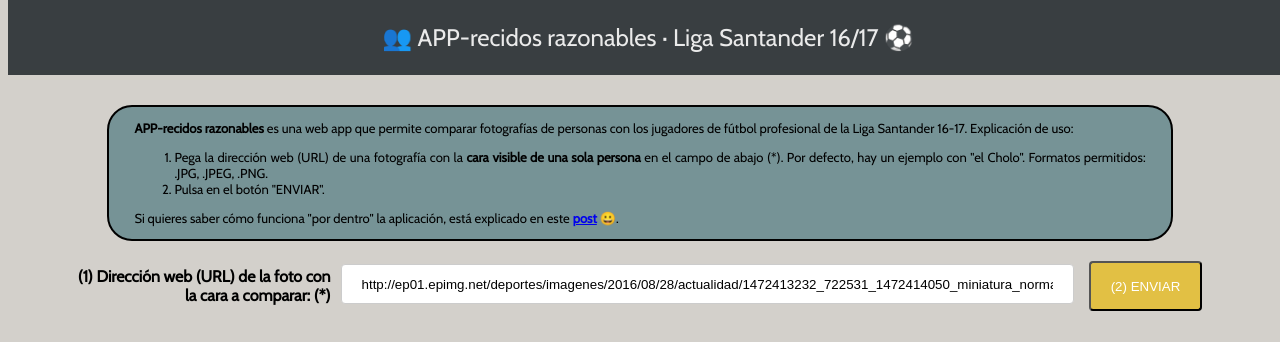
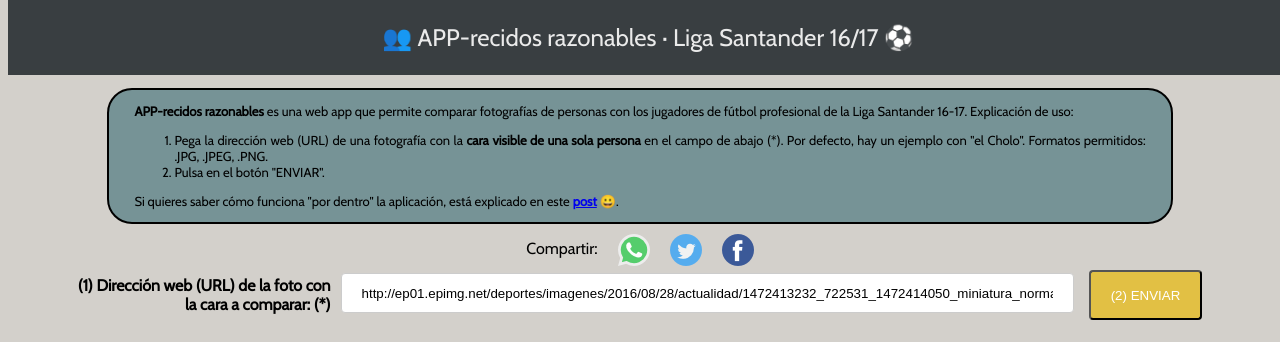
Before and after one commit to Xatpy/APPrecidos-razonables-liga-santander, a plain HTML site: page index.html in a window 1280 px wide. Shown: the top 342 px of the page. Drawn offline with nearby package versions, Linux system fonts and the light colour scheme.

Commit message:
Adding share section

```diff
--- a/index.html
+++ b/index.html
@@ -5,7 +5,7 @@
 	<title>APP-recidos razonables liga Santander 16/17</title>
 	<link href="https://fonts.googleapis.com/css?family=Cabin" rel="stylesheet">
 	<meta name="viewport" content="width=device-width, initial-scale=1">
-	<link rel="icon" type="image/png" href="icon.png" />
+	<link rel="icon" type="image/png" href="images/icon.png" />
 
 	<link rel="stylesheet" type="text/css" href="styles.css">
 </head>
@@ -24,6 +24,14 @@
 			</p>
 		</div>
 	</div>
+
+	<div id="share" class="container">
+		<span id="labelCompartir">Compartir:</span>
+		<a href="whatsapp://send?text=https://xatpy.github.io/APPrecidos-razonables-liga-santander/" data-action="share/whatsapp/share"><img border="0" src="images/logoWhatsapp.png" width="64px" height="64px" class="logo"></a>
+		<a href="whatsapp://send?text=https://xatpy.github.io/APPrecidos-razonables-liga-santander/" data-action="share/whatsapp/share"><img border="0" src="images/logoTwitter.png" width="64px" height="64px" class="logo"></a>
+		<a href="whatsapp://send?text=https://xatpy.github.io/APPrecidos-razonables-liga-santander/" data-action="share/whatsapp/share"><img border="0" src="images/logoFacebook.png" width="64px" height="64px" class="logo"></a>
+	</div>
+
 	<div class="container">
 		<form id="formURL">
 			<h4 id="labelURL">(1) Dirección web (URL) de la foto con la cara a comparar: (*)</h4>
@@ -45,7 +53,7 @@
 			<div class="container" id="resultsDiv">
 				<div class="result" id="compareImg">
 					<img id="imgCompare"></img>
-					<h3 id="labelImageCompared">Imagen comparada</h3>
+					<h3 class="resultText" id="labelImageCompared">Imagen comparada</h3>
 				</div>
 				<div class="result" id="result0">
 					<img id="resultPhoto0"></img>
--- a/styles.css
+++ b/styles.css
@@ -62,7 +62,7 @@ button:disabled {
 
 #divDescription {
     position: relative;
-    margin-top: 97px;
+    margin-top: 80px;
     margin-bottom: -15px;
     border: 2px solid;
     border-radius: 25px;
@@ -137,6 +137,21 @@ button:disabled {
     margin-top: 35px;
     margin-bottom: 20px;
     max-height: 180px;
+}
+
+#share {
+    margin-top: 25px;
+    margin-bottom: -35px;
+}
+
+#labelCompartir {
+    padding-top: 5px;
+}
+
+.logo {
+    width: 32px;
+    height: 32px;
+    margin-left: 20px;
 }
 
 .result {
```
Also changed, not shown: images/icon.png (renamed from icon.png), images/logoFacebook.png (added), images/logoTwitter.png (added), images/logoWhatsapp.png (added).
